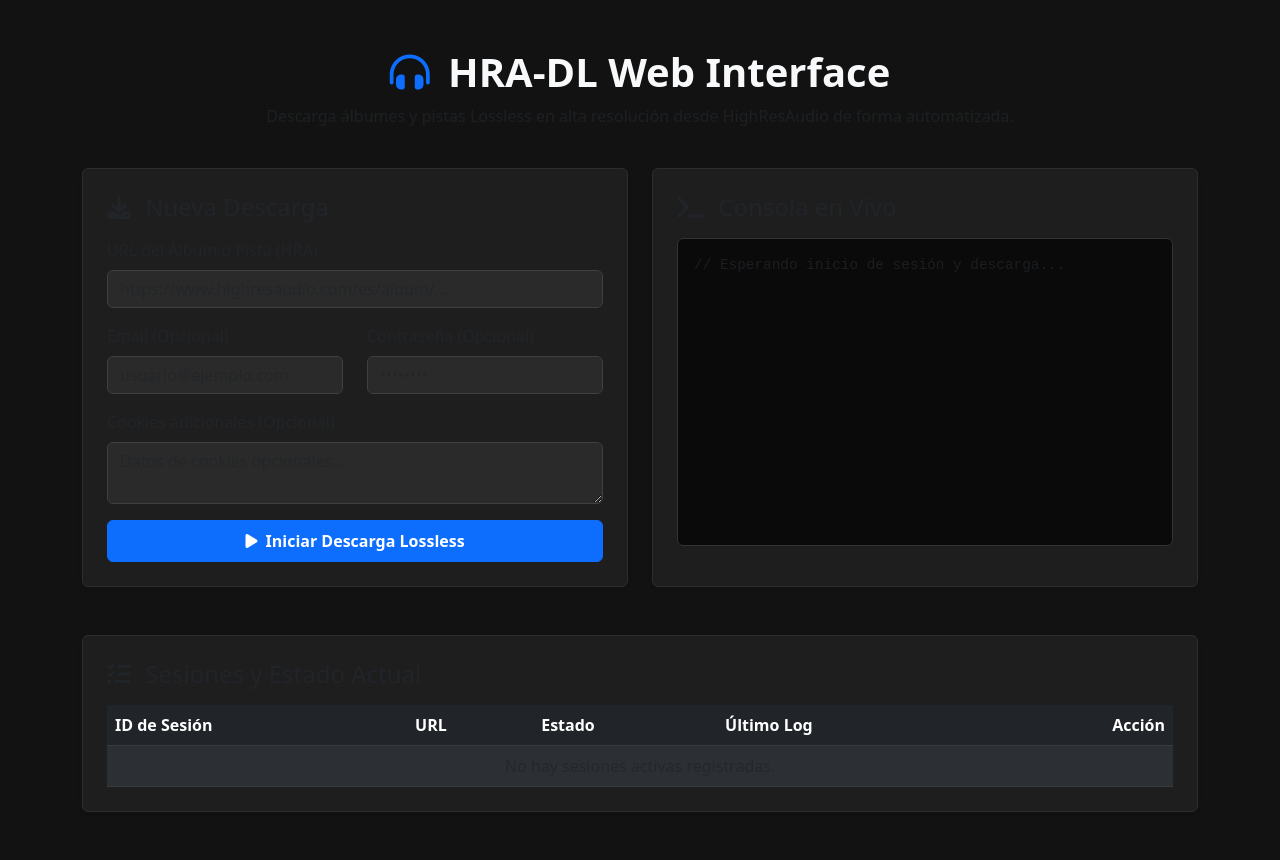
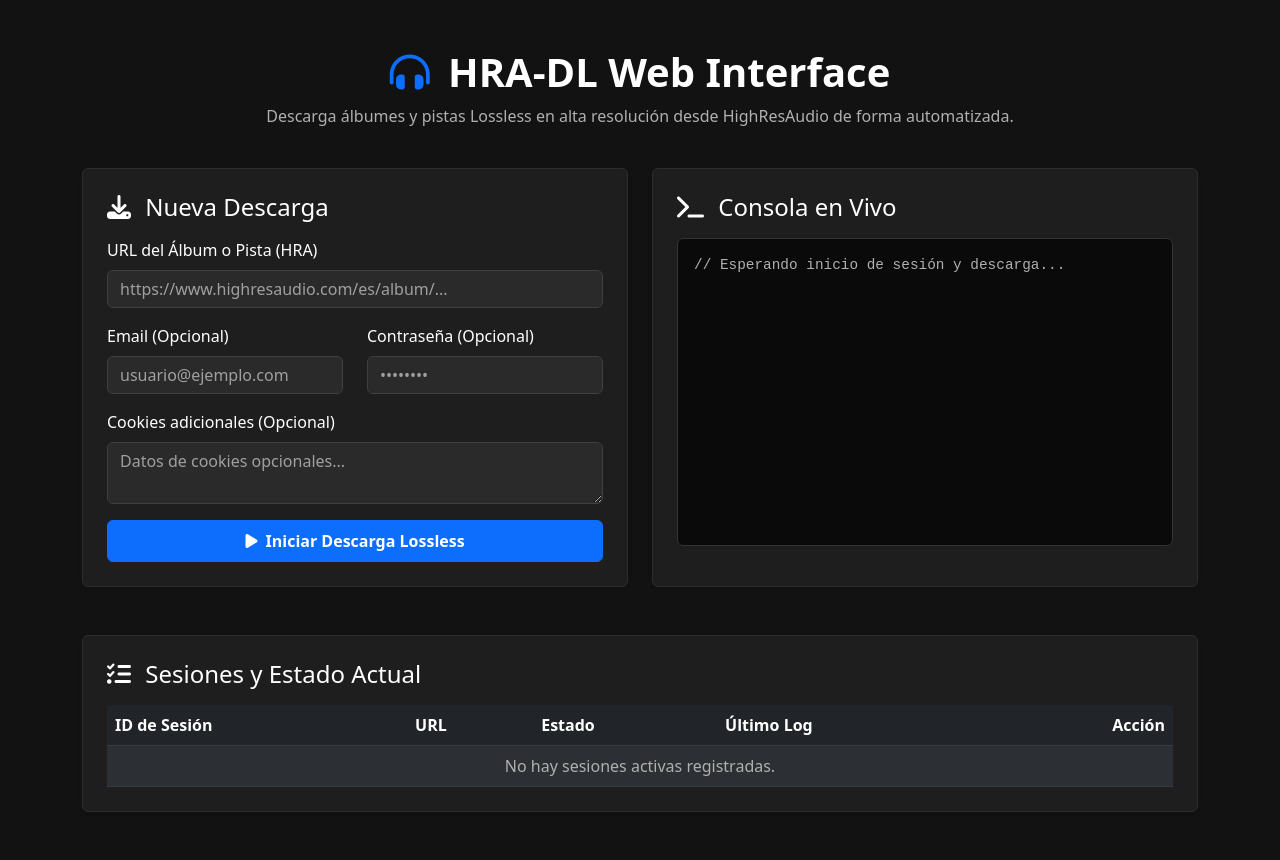
Before and after one commit to adrianmejiam/HRA-DL-, a Flask app: page / in a window 1280 px wide. Run offline with Flask 3, Linux system fonts and the light colour scheme; data that the repository does not hold is empty.

Commit message:
Change text colors to white for dark mode
Updated text colors to white for better visibility in dark mode.

```diff
--- a/templates/index.html
+++ b/templates/index.html
@@ -11,17 +11,25 @@
     <style>
         body {
             background-color: #121212;
-            color: #e0e0e0;
+            color: #ffffff; /* Texto general en blanco puro */
             font-family: system-ui, -apple-system, sans-serif;
         }
         .card {
             background-color: #1e1e1e;
             border: 1px solid #2d2d2d;
+            color: #ffffff;
+        }
+        .form-label {
+            color: #ffffff !important; /* Etiquetas del formulario en blanco nítido */
+            font-weight: 500;
         }
         .form-control, .form-control:focus {
             background-color: #2a2a2a;
             border-color: #404040;
-            color: #fff;
+            color: #ffffff !important; /* Texto que escribe el usuario en blanco */
+        }
+        .form-control::placeholder {
+            color: #a0a0a0; /* Placeholder visible pero sutil */
         }
         .form-control:focus {
             box-shadow: 0 0 0 0.25rem rgba(13, 110, 253, 0.25);
@@ -39,10 +47,14 @@
             font-size: 0.9rem;
         }
         .table {
-            color: #e0e0e0;
+            color: #ffffff !important; /* Textos de la tabla en blanco */
         }
         .table-dark {
             background-color: #181818;
+            color: #ffffff;
+        }
+        .text-muted {
+            color: #b0b0b0 !important; /* Texto secundario más claro para mejor lectura */
         }
     </style>
 </head>
@@ -52,7 +64,7 @@
         <!-- Header -->
         <div class="row mb-4">
             <div class="col text-center">
-                <h1 class="display-6 fw-bold text-light"><i class="fa-solid fa-headphones-simple text-primary me-2"></i> HRA-DL Web Interface</h1>
+                <h1 class="display-6 fw-bold text-white"><i class="fa-solid fa-headphones-simple text-primary me-2"></i> HRA-DL Web Interface</h1>
                 <p class="text-muted">Descarga álbumes y pistas Lossless en alta resolución desde HighResAudio de forma automatizada.</p>
             </div>
         </div>
@@ -62,7 +74,7 @@
             <div class="col-lg-6">
                 <div class="card shadow-sm h-100">
                     <div class="card-body p-4">
-                        <h4 class="card-title mb-3"><i class="fa-solid fa-download me-2"></i> Nueva Descarga</h4>
+                        <h4 class="card-title mb-3 text-white"><i class="fa-solid fa-download me-2"></i> Nueva Descarga</h4>
                         <form id="downloadForm">
                             <div class="mb-3">
                                 <label for="url" class="form-label">URL del Álbum o Pista (HRA)</label>
@@ -94,7 +106,7 @@
             <div class="col-lg-6">
                 <div class="card shadow-sm h-100">
                     <div class="card-body p-4 d-flex flex-column">
-                        <h4 class="card-title mb-3"><i class="fa-solid fa-terminal me-2"></i> Consola en Vivo</h4>
+                        <h4 class="card-title mb-3 text-white"><i class="fa-solid fa-terminal me-2"></i> Consola en Vivo</h4>
                         <div id="consoleBox" class="console-box flex-grow-1 mb-3">
                             <span class="text-muted">// Esperando inicio de sesión y descarga...</span>
                         </div>
@@ -113,16 +125,16 @@
             <div class="col">
                 <div class="card shadow-sm">
                     <div class="card-body p-4">
-                        <h4 class="card-title mb-3"><i class="fa-solid fa-list-check me-2"></i> Sesiones y Estado Actual</h4>
+                        <h4 class="card-title mb-3 text-white"><i class="fa-solid fa-list-check me-2"></i> Sesiones y Estado Actual</h4>
                         <div class="table-responsive">
                             <table class="table table-dark table-striped align-middle mb-0">
                                 <thead>
                                     <tr>
-                                        <th>ID de Sesión</th>
-                                        <th>URL</th>
-                                        <th>Estado</th>
-                                        <th>Último Log</th>
-                                        <th class="text-end">Acción</th>
+                                        <th class="text-white">ID de Sesión</th>
+                                        <th class="text-white">URL</th>
+                                        <th class="text-white">Estado</th>
+                                        <th class="text-white">Último Log</th>
+                                        <th class="text-end text-white">Acción</th>
                                     </tr>
                                 </thead>
                                 <tbody id="sessionsTableBody">
@@ -167,7 +179,6 @@
                     const sessionId = data.session_id;
                     consoleBox.innerHTML += `<div>[INFO] Sesión iniciada ID: ${sessionId}</div>`;
 
-                    // Conectar a Server-Sent Events (SSE)
                     if (currentEventSource) {
                         currentEventSource.close();
                     }
@@ -181,7 +192,6 @@
                             consoleBox.scrollTop = consoleBox.scrollHeight;
                             currentEventSource.close();
 
-                            // Mostrar botón de descarga
                             downloadZipBtn.href = `/get-zip/${sessionId}`;
                             downloadZipBtn.classList.remove('d-none');
                             submitBtn.disabled = false;
@@ -249,8 +259,8 @@
 
                     tbody.innerHTML += `
                         <tr>
-                            <td><code>${s.session_id.slice(-6)}</code></td>
-                            <td class="text-truncate" style="max-width: 200px;" title="${s.url}">${s.url}</td>
+                            <td><code class="text-white">${s.session_id.slice(-6)}</code></td>
+                            <td class="text-truncate text-white" style="max-width: 200px;" title="${s.url}">${s.url}</td>
                             <td><span class="badge ${badgeClass}">${s.status}</span></td>
                             <td class="text-muted text-truncate" style="max-width: 250px;">${s.last_log}</td>
                             <td class="text-end">${actionHtml}</td>
@@ -262,7 +272,6 @@
             }
         }
 
-        // Refrescar tabla de sesiones cada 5 segundos
         setInterval(loadSessions, 5000);
         loadSessions();
     </script>
```
